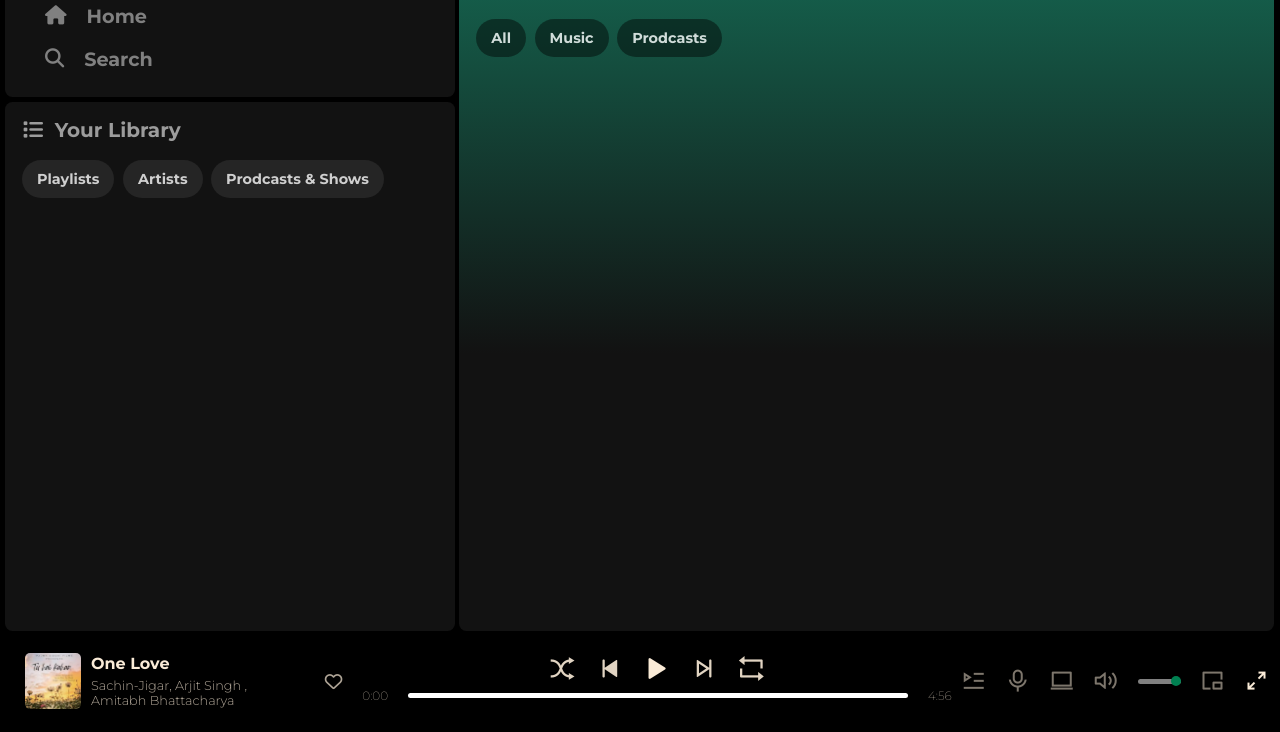
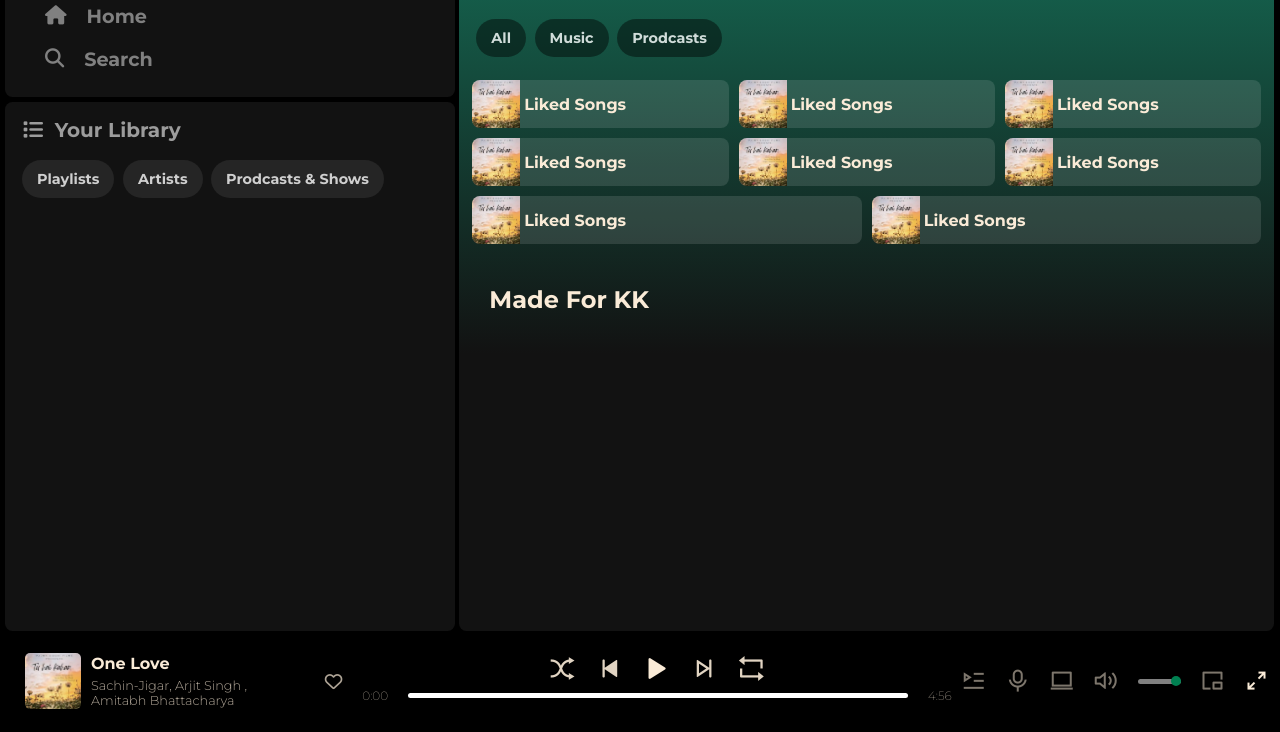
Before and after one commit to KshKnsl/Spotify-Clone, a plain HTML site: page index.html in a window 1280 px wide. Shown: the part 68-800 px from the top of the page. Drawn offline with nearby package versions, Linux system fonts and the light colour scheme; a web font is replaced by a local one.

Commit message:
recommendation area created

```diff
--- a/index.html
+++ b/index.html
@@ -42,6 +42,7 @@
 
     </div>
     <div class="rightArea border">
+        <div class="stiky" style="position: sticky;">
         <div class="nav-bar flex spacebetween">
             <div class="bacfow flex">
                 <button class="backbtn"><i class="ri-arrow-left-s-line"></i></buttom>
@@ -59,7 +60,66 @@
             <button class="prod-btn" style="background-color: #0000008c;">Music</button>
             <button class="prod-btn" style="background-color: #0000008c;">Prodcasts</button>
         </div>
-
+    </div>
+    <div class="recommendationArea flex">
+        <div class="recommendationTile">
+            <img src="assets/Thumbnials/Tu ha kaha.jpeg" alt="" style="width: 48px; height: 48px; margin: 0px; padding: 0px;">
+            <div class="flex ijgr">
+                <p>Liked Songs</p>
+                <svg xmlns="http://www.w3.org/2000/svg" viewBox="0 0 16 16" style="height: 20px;"><path d="M3 1.713a.7.7 0 0 1 1.05-.607l10.89 6.288a.7.7 0 0 1 0 1.212L4.05 14.894A.7.7 0 0 1 3 14.288V1.713z"></path></svg>
+            </div>
+        </div>
+        <div class="recommendationTile">
+            <img src="assets/Thumbnials/Tu ha kaha.jpeg" alt="" style="width: 48px; height: 48px; margin: 0px; padding: 0px;">
+            <div class="flex ijgr">
+                <p>Liked Songs</p>
+                <svg xmlns="http://www.w3.org/2000/svg" viewBox="0 0 16 16" style="height: 20px;"><path d="M3 1.713a.7.7 0 0 1 1.05-.607l10.89 6.288a.7.7 0 0 1 0 1.212L4.05 14.894A.7.7 0 0 1 3 14.288V1.713z"></path></svg>
+            </div>
+        </div>
+        <div class="recommendationTile">
+            <img src="assets/Thumbnials/Tu ha kaha.jpeg" alt="" style="width: 48px; height: 48px; margin: 0px; padding: 0px;">
+            <div class="flex ijgr">
+                <p>Liked Songs</p>
+                <svg xmlns="http://www.w3.org/2000/svg" viewBox="0 0 16 16" style="height: 20px;"><path d="M3 1.713a.7.7 0 0 1 1.05-.607l10.89 6.288a.7.7 0 0 1 0 1.212L4.05 14.894A.7.7 0 0 1 3 14.288V1.713z"></path></svg>
+            </div>
+        </div>
+        <div class="recommendationTile">
+            <img src="assets/Thumbnials/Tu ha kaha.jpeg" alt="" style="width: 48px; height: 48px; margin: 0px; padding: 0px;">
+            <div class="flex ijgr">
+                <p>Liked Songs</p>
+                <svg xmlns="http://www.w3.org/2000/svg" viewBox="0 0 16 16" style="height: 20px;"><path d="M3 1.713a.7.7 0 0 1 1.05-.607l10.89 6.288a.7.7 0 0 1 0 1.212L4.05 14.894A.7.7 0 0 1 3 14.288V1.713z"></path></svg>
+            </div>
+        </div>
+        <div class="recommendationTile">
+            <img src="assets/Thumbnials/Tu ha kaha.jpeg" alt="" style="width: 48px; height: 48px; margin: 0px; padding: 0px;">
+            <div class="flex ijgr">
+                <p>Liked Songs</p>
+                <svg xmlns="http://www.w3.org/2000/svg" viewBox="0 0 16 16" style="height: 20px;"><path d="M3 1.713a.7.7 0 0 1 1.05-.607l10.89 6.288a.7.7 0 0 1 0 1.212L4.05 14.894A.7.7 0 0 1 3 14.288V1.713z"></path></svg>
+            </div>
+        </div>
+        <div class="recommendationTile">
+            <img src="assets/Thumbnials/Tu ha kaha.jpeg" alt="" style="width: 48px; height: 48px; margin: 0px; padding: 0px;">
+            <div class="flex ijgr">
+                <p>Liked Songs</p>
+                <svg xmlns="http://www.w3.org/2000/svg" viewBox="0 0 16 16" style="height: 20px;"><path d="M3 1.713a.7.7 0 0 1 1.05-.607l10.89 6.288a.7.7 0 0 1 0 1.212L4.05 14.894A.7.7 0 0 1 3 14.288V1.713z"></path></svg>
+            </div>
+        </div>
+        <div class="recommendationTile">
+            <img src="assets/Thumbnials/Tu ha kaha.jpeg" alt="" style="width: 48px; height: 48px; margin: 0px; padding: 0px;">
+            <div class="flex ijgr">
+                <p>Liked Songs</p>
+                <svg xmlns="http://www.w3.org/2000/svg" viewBox="0 0 16 16" style="height: 20px;"><path d="M3 1.713a.7.7 0 0 1 1.05-.607l10.89 6.288a.7.7 0 0 1 0 1.212L4.05 14.894A.7.7 0 0 1 3 14.288V1.713z"></path></svg>
+            </div>
+        </div>
+        <div class="recommendationTile">
+            <img src="assets/Thumbnials/Tu ha kaha.jpeg" alt="" style="width: 48px; height: 48px; margin: 0px; padding: 0px;">
+            <div class="flex ijgr">
+                <p>Liked Songs</p>
+                <svg xmlns="http://www.w3.org/2000/svg" viewBox="0 0 16 16" style="height: 20px;"><path d="M3 1.713a.7.7 0 0 1 1.05-.607l10.89 6.288a.7.7 0 0 1 0 1.212L4.05 14.894A.7.7 0 0 1 3 14.288V1.713z"></path></svg>
+            </div>
+        </div>
+    </div>
+    <div class="MadeForYou" style="padding: 20px 30px; cursor: pointer;"><h2>Made For KK</h2></div>
 
     </div>
     <div class="Player border">
@@ -95,6 +155,7 @@
             <i class="ri-expand-diagonal-line"></i>
         </div>
     </div>
+
 </div>
 </body>
 </html>
--- a/style.css
+++ b/style.css
@@ -285,3 +285,54 @@ body
     color: white;
     font-weight: 700;
 }
+.recommendationArea
+{
+    padding: 16px 8px;
+    flex-wrap: wrap;
+    justify-content: start;
+    /* overflow: scroll;
+    height: 500px; */
+}
+.recommendationTile:hover
+{
+    background-color: rgba(255, 255, 255, 0.218);
+}
+.recommendationTile
+    {
+    position: relative;
+    flex-grow: 1;
+    cursor: pointer;
+    background-color: rgba(255, 255, 255, 0.118);
+    display: flex;
+    gap: 4px;
+    align-items: center;
+    border-radius: 8px 8px 8px 8px;
+    margin: 5px;
+    min-width: 250px;
+}
+@media (max-width: 900px)
+{
+        .recommendationTile
+        {
+            min-width: 150px;
+        }
+}
+.recommendationTile img{
+    border-radius: 8px 0px 0px 8px;
+}
+.MadeForYou:hover{  text-decoration: underline;}
+.ijgr svg
+{
+    opacity: 0;
+    width: 20px;
+    background-color: #00ffa2;
+    border-radius: 50%;
+    padding: 10px;
+    position:absolute;
+    right: 10px;
+    justify-content: space-between;
+}
+.recommendationTile:hover
+{
+    .ijgr svg{opacity: 1;}
+}
```
